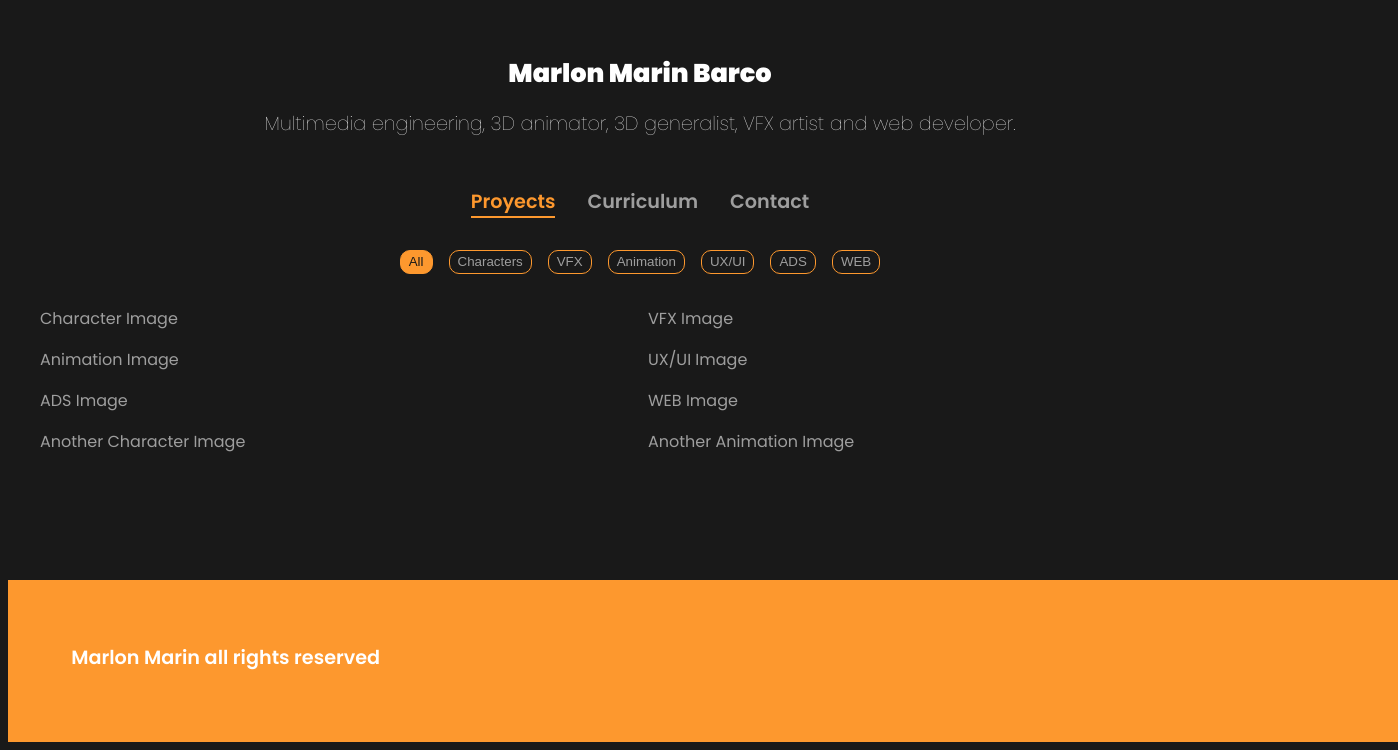
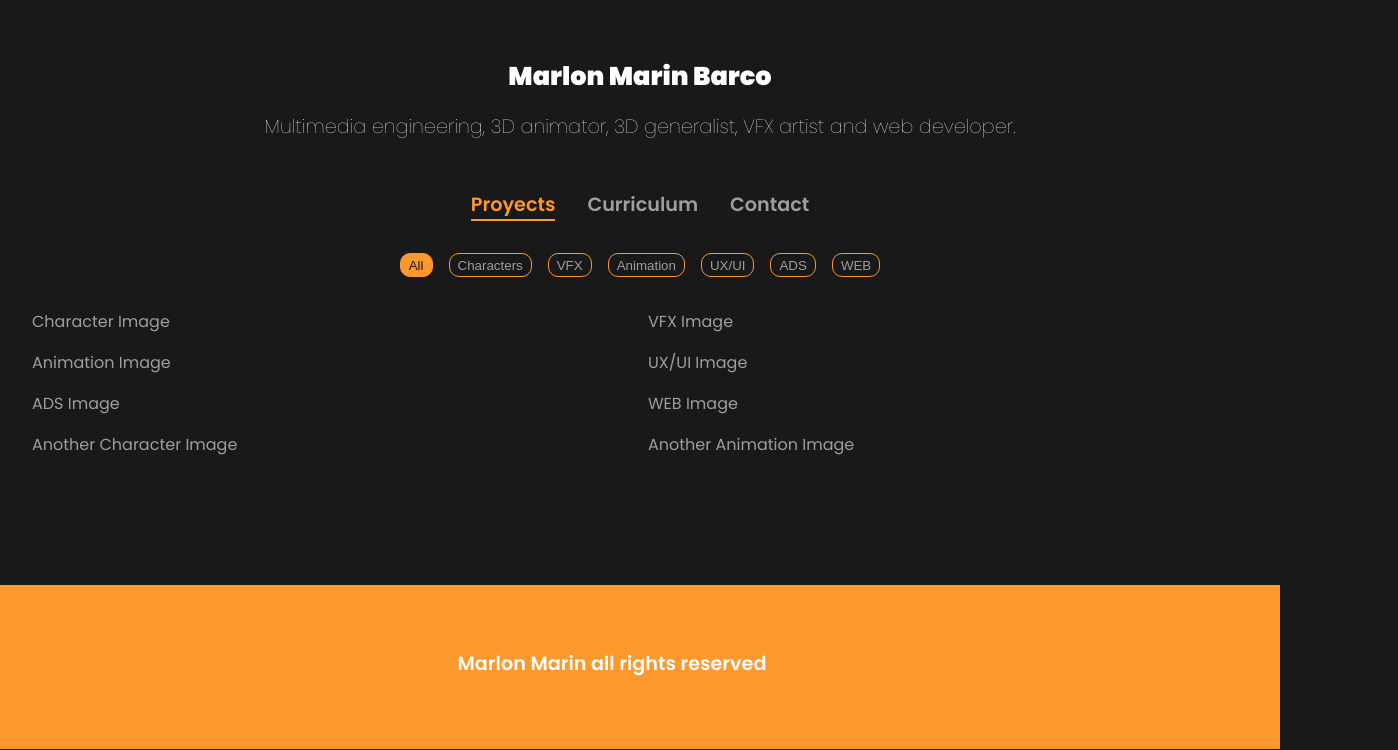
Before and after one commit to mbmarlon/PersonalPage, a React (Create React App) app: page / in a window 1280 px wide. Shown: the part 231-981 px from the top of the page, 1398 px wide, since content can reach past the window. Built offline with nearby package versions, Linux system fonts and the light colour scheme.

Commit message:
foother and margin settings

```diff
--- a/src/styles.css
+++ b/src/styles.css
@@ -11,6 +11,7 @@
   margin: 0%;
 }
 body {
+  margin: 0%;
   font-family: Poppins;
   background-color: var(--BGPage);
   color: var(--GrayColor);
@@ -222,12 +223,10 @@ textarea:focus {
 .footer {
   display: flex;
   flex-direction: row;
-  width: 100%;
+  justify-content: center;
   background-color: var(--Interes);
   padding: 5%;
-  text-align: center;
   margin-top: 10%;
-  bottom: 0;
 }
 .footer p {
   margin: 0;
```
